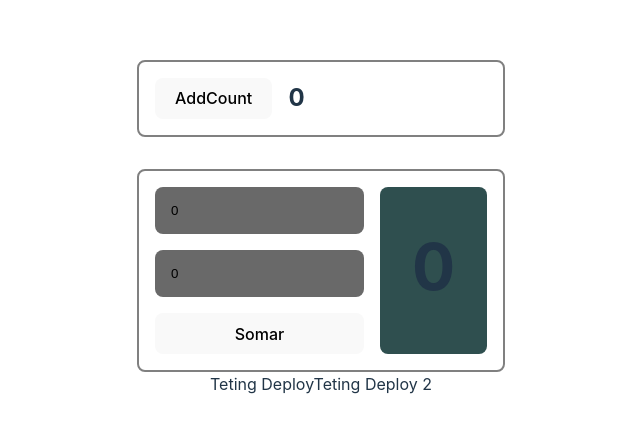
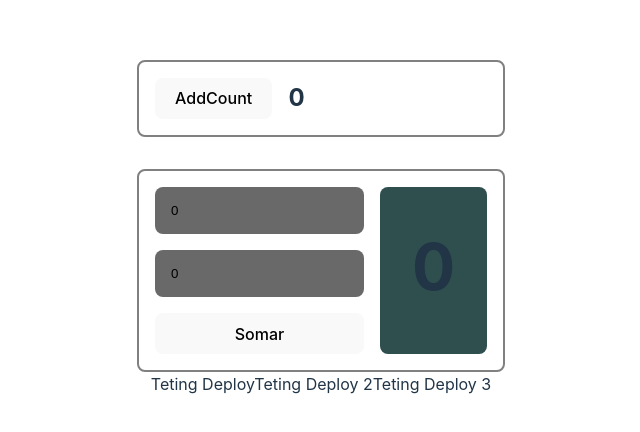
Before and after one commit to JhonesJhonatas/github-actions-tests, a React (Vite) app: page / in a window 1280 px wide. Shown: the part 172-604 px from the top of the page, without its empty margins (319-959 px from the left). Built offline with nearby package versions, Linux system fonts and the light colour scheme.

Commit message:
feat: add span 3

```diff
--- a/src/App.tsx
+++ b/src/App.tsx
@@ -11,6 +11,7 @@ function App() {
       <FormToSum />
       <span>Teting Deploy</span>
       <span>Teting Deploy 2</span>
+      <span>Teting Deploy 3</span>
     </div>
   )
 }
```
